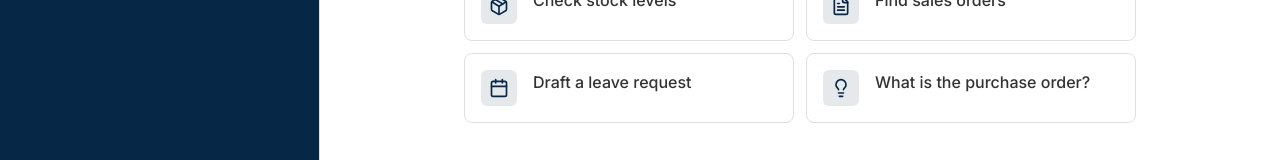
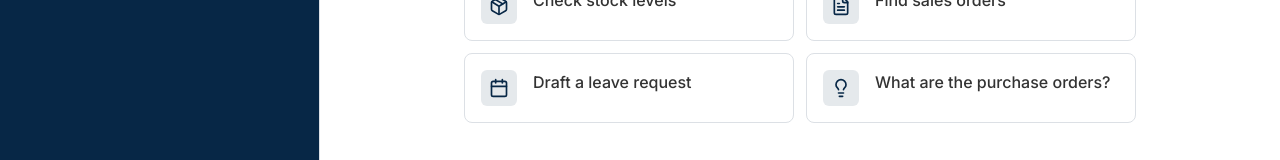
Before and after one commit to IshaanBhatt23/sap-chatflow, a React (Vite) app: page / in a window 1280 px wide. Shown: the part 326-486 px from the top of the page. Built offline with nearby package versions, Linux system fonts and the light colour scheme.

Commit message:
solved a typo in welcome screen

```diff
--- a/src/components/WelcomeScreen.tsx
+++ b/src/components/WelcomeScreen.tsx
@@ -20,7 +20,7 @@ const promptSuggestions = [
   },
   {
     icon: <Lightbulb className="h-5 w-5" />,
-    text: "What is the purchase order?",
+    text: "What are the purchase orders?",
   },
 ];
 
```
